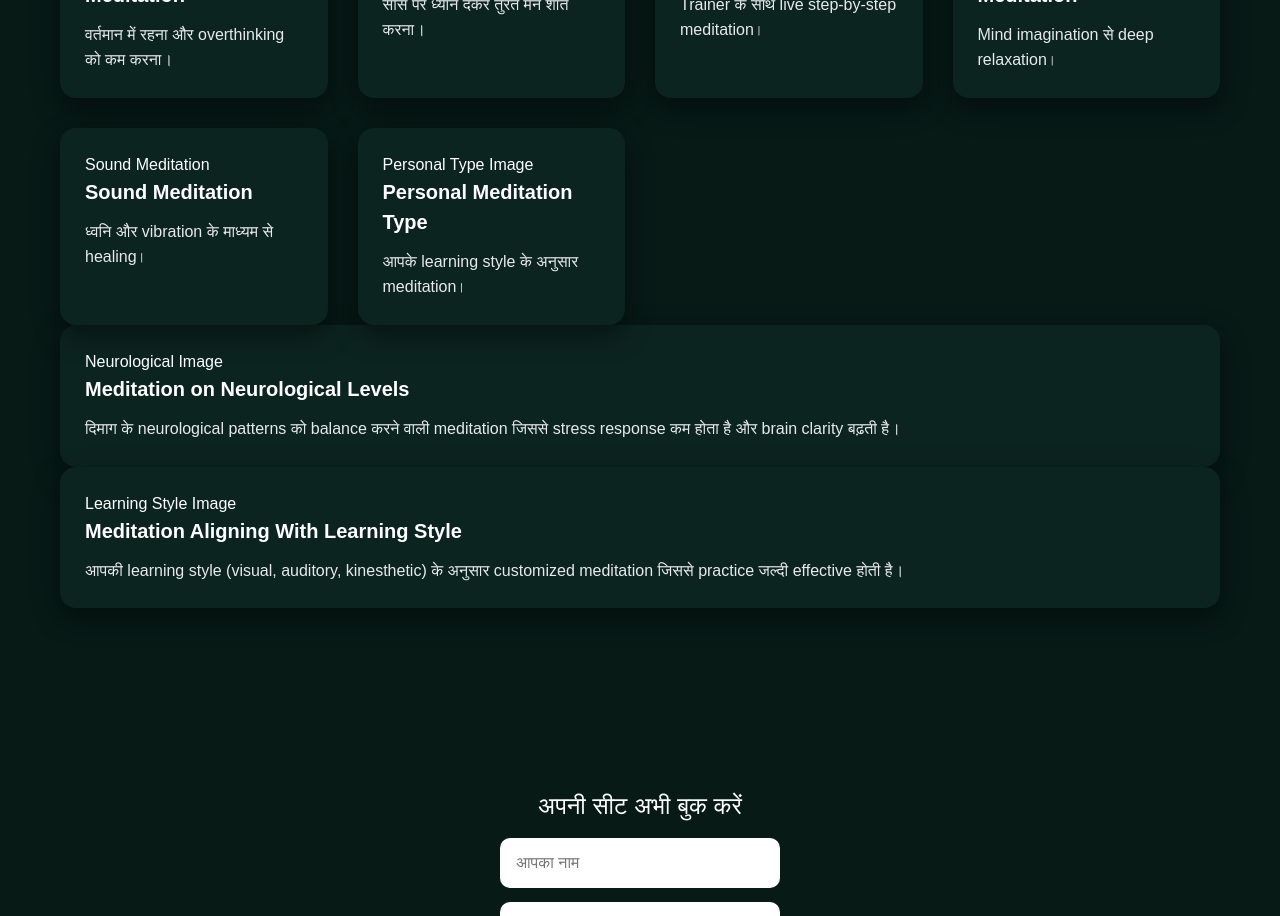
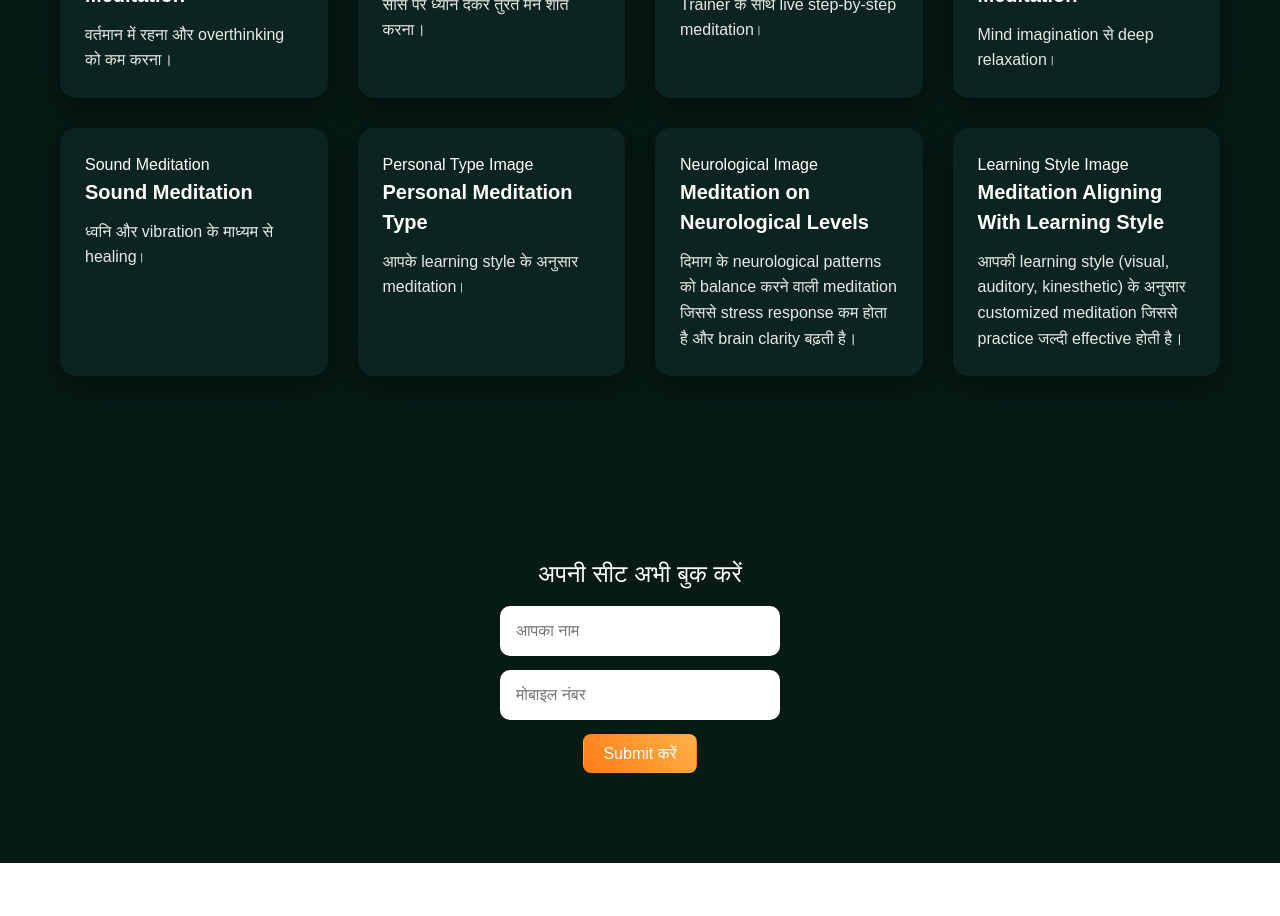
Before and after one commit to sunnycoding1519/meditation, a React (Vite) app: page / in a window 1280 px wide. Shown: the part 2440-3356 px from the top of the page. After the commit the page ends 3303 px from the top, so only its background shows below. Built offline with nearby package versions, Linux system fonts and the light colour scheme.

Commit message:
Refactor card layout in page component

```diff
--- a/src/components/page.jsx
+++ b/src/components/page.jsx
@@ -163,9 +163,7 @@ function Page() {
         </div>
       </div>
 
-    </div>
-
-   <div className="card">
+       <div className="card">
   <div className="card-img">Neurological Image</div>
   <div className="card-body">
     <h3>Meditation on Neurological Levels</h3>
@@ -187,8 +185,9 @@ function Page() {
   </div>
 </div>
 
+    </div>
 
-  </div>
+   </div>
 </section>
 
       {/* FORM */}
```
